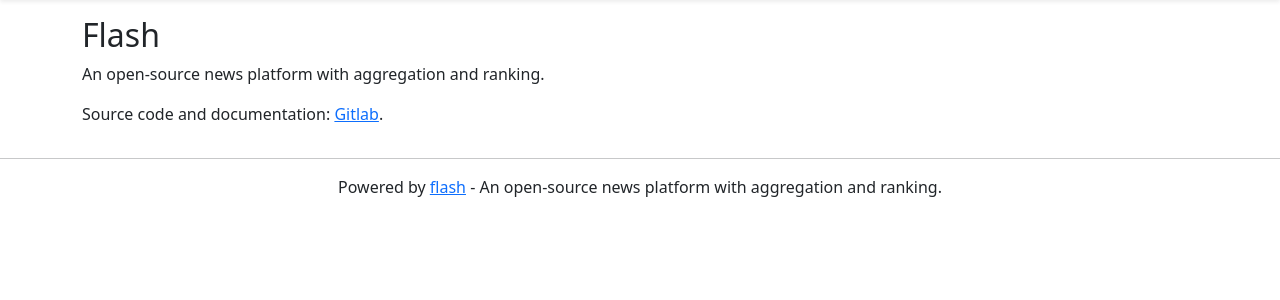
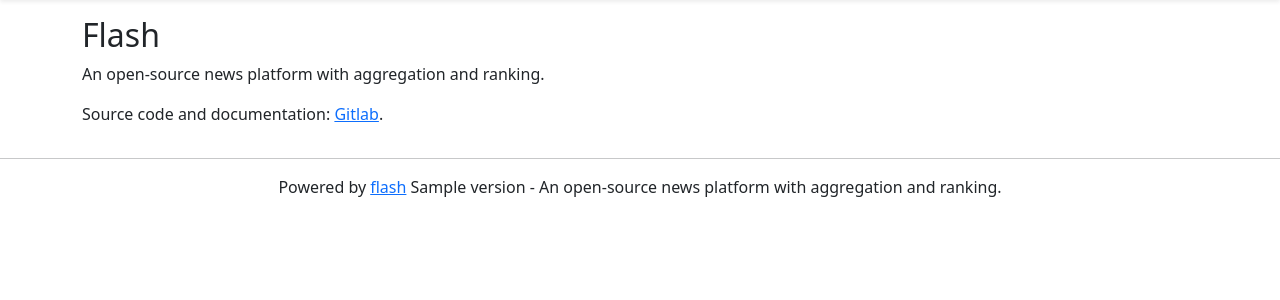
Before and after one commit to simevo/flash, a Django app: template flash/templates/pages/about.html in a window 1280 px wide. Shown: the part 75-375 px from the top of the page. Run offline with Django 5.2, Linux system fonts and the light colour scheme; the template is opened without the code that fills it: most values are stand-ins (such as "Sample title", 1, 10 or a date in 2020); some libraries are stand-ins or nearby versions.

Commit message:
add release script and show version both in SSR pages and in the SPA

```diff
--- a/config/settings/base.py
+++ b/config/settings/base.py
@@ -197,6 +197,7 @@
                 "django.template.context_processors.tz",
                 "django.contrib.messages.context_processors.messages",
                 "flash.users.context_processors.allauth_settings",
+                "flash.context_processors.add_variables_to_context",
             ],
         },
     },
--- /dev/null
+++ b/config/version.py
@@ -0,0 +1 @@
+__version__ = "2.0.1+e0cc619"
--- a/flash/templates/base.html
+++ b/flash/templates/base.html
@@ -108,7 +108,7 @@
       <footer>
         <hr />
         <div class="container-fluid text-center">
-          {% trans "Powered by" %} <a href="https://gitlab.com/simevo/flash" target="_blank">flash</a> - {% trans "An open-source news platform with aggregation and ranking" %}.
+          {% trans "Powered by" %} <a href="https://gitlab.com/simevo/flash" target="_blank">flash</a> {{ version }} - {% trans "An open-source news platform with aggregation and ranking" %}.
         </div>
       </footer>
     {% endblock body %}
--- a/frontend/index.html
+++ b/frontend/index.html
@@ -24,11 +24,5 @@
   <body>
     <div id="app"></div>
     <script type="module" src="src/main.ts"></script>
-    <footer>
-      <hr />
-      <div class="container-fluid text-center">
-        Powered by <a href="https://gitlab.com/simevo/flash" target="_blank">flash</a> - An open-source news platform with aggregation and ranking.
-      </div>
-    </footer>
   </body>
 </html>
--- a/frontend/package.json
+++ b/frontend/package.json
@@ -1,7 +1,7 @@
 {
   "name": "flash",
   "license": "AGPL-3.0+",
-  "version": "0.1.0",
+  "version": "2.0.1+e0cc619",
   "type": "module",
   "scripts": {
     "dev": "vite",
--- a/frontend/src/types/index.d.ts
+++ b/frontend/src/types/index.d.ts
@@ -4,4 +4,8 @@
   }
 }
 
+declare global {
+  const VUE_APP_VERSION: string
+}
+
 export {}
```
Also changed, not shown: flash/context_processors.py (added, +7 -0 lines), frontend/src/App.vue (+10 -1 lines), 2 other files.
